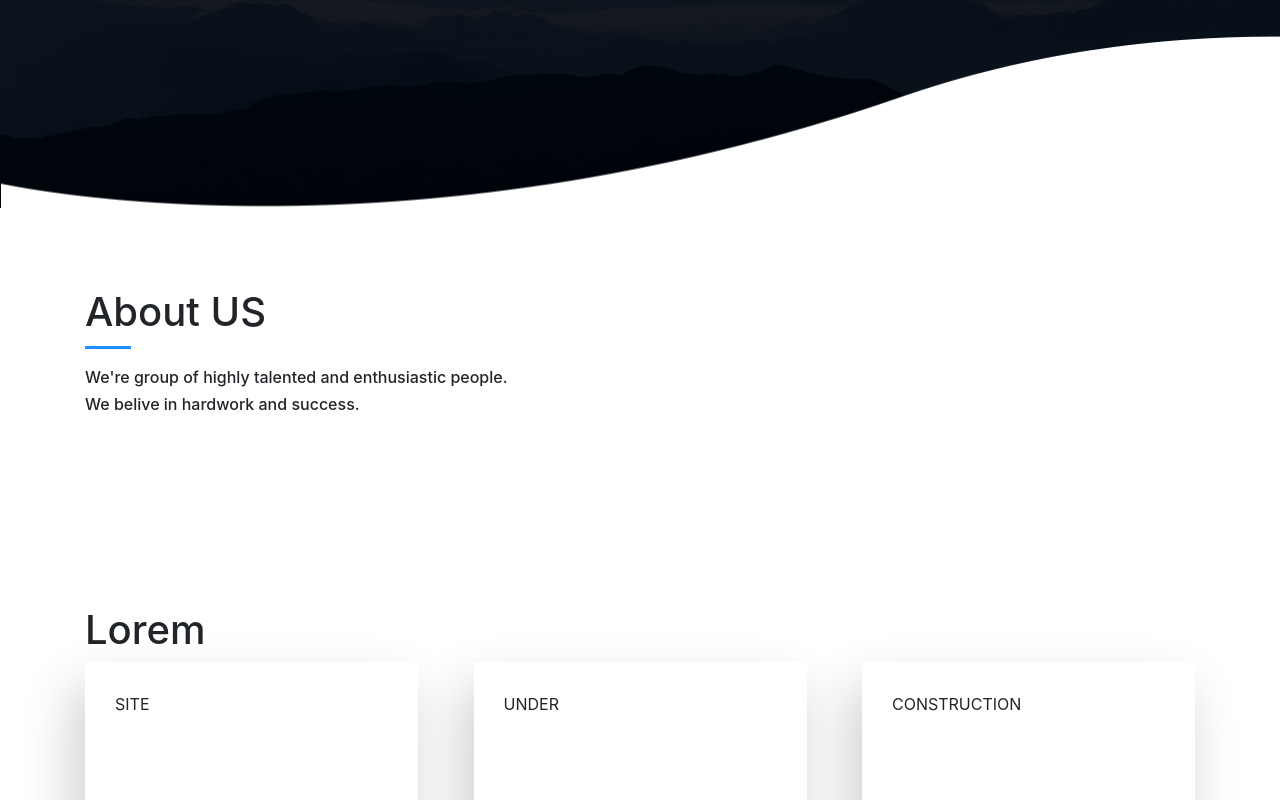
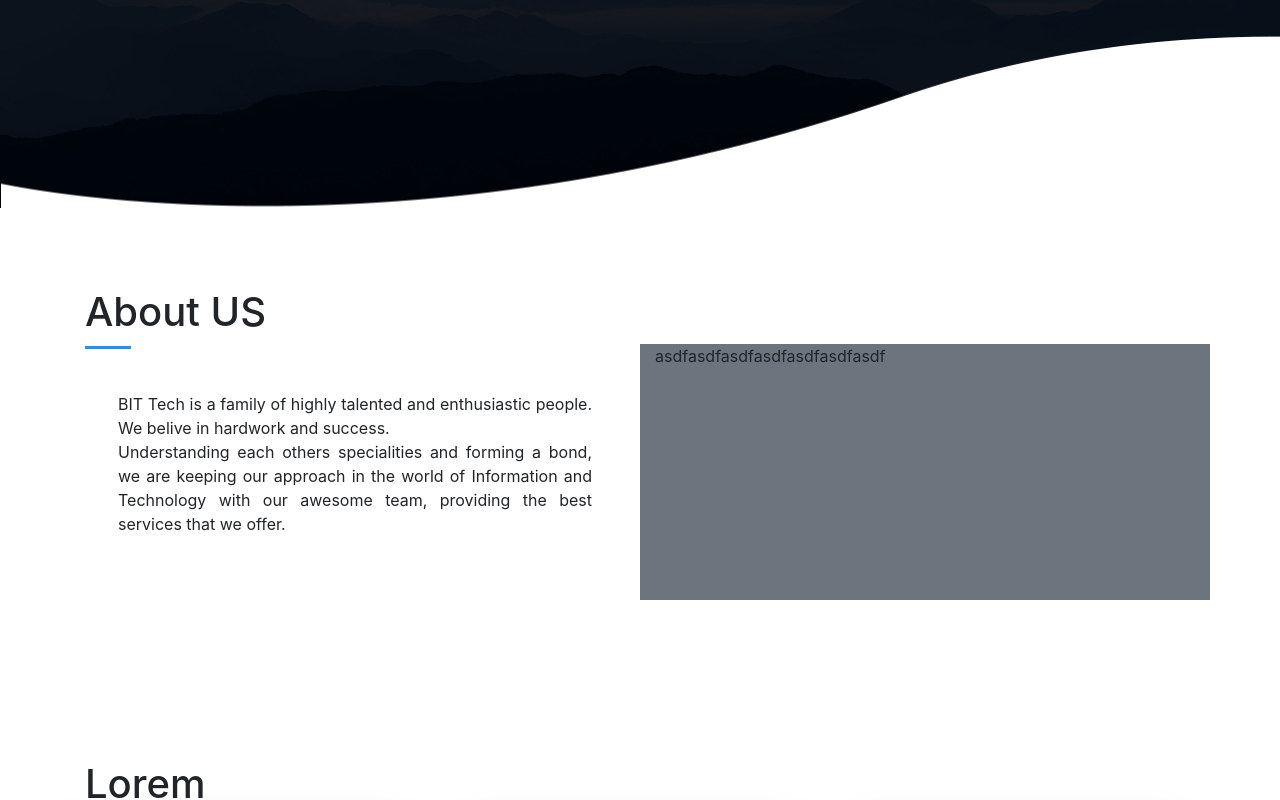
Before and after one commit to anilrai01/BIT-TECH, a plain HTML site: page index.html in a window 1280 px wide. Shown: the part 512-1312 px from the top of the page. Drawn offline with nearby package versions, Linux system fonts and the light colour scheme.

```diff
--- a/index.html
+++ b/index.html
@@ -64,18 +64,18 @@
                 </div>
             </div>
 
-            <br>
-            <h6>We're group of highly talented and enthusiastic people.</h6>
-            <h6>We belive in hardwork and success.</h6>
-            <br>
-
             <div class="row">
-                <div class="col-md-6">
-
+                <div class="col-md-6 col-sm-12 p-5 text-justify">
+                    <p>BIT Tech is a family of highly talented and enthusiastic people.
+                    We belive in hardwork and success. <br>
+                    Understanding each others specialities and forming
+                    a bond, we are keeping our approach in the world of Information and Technology
+                    with our awesome team, providing
+                    the best services that we offer. </p>
                 </div>
 
-                <div class="col-md-6">
-
+                <div class="col-md-6 col-sm-12 bg-secondary">
+                        asdfasdfasdfasdfasdfasdfasdf
                 </div>
             </div>
 
--- a/scss/style.scss
+++ b/scss/style.scss
@@ -92,8 +92,7 @@ body{
 }
 
 #head nav ul li a:hover::before{
-    width: 100%;
-    box-sizing: border-box;
+    visibility: visible;
 }
 
 #head .banner{
```
Also changed, not shown: css/style.css, img/web design.jpg (added), img/web-design.jpg (added), 1 other file.
